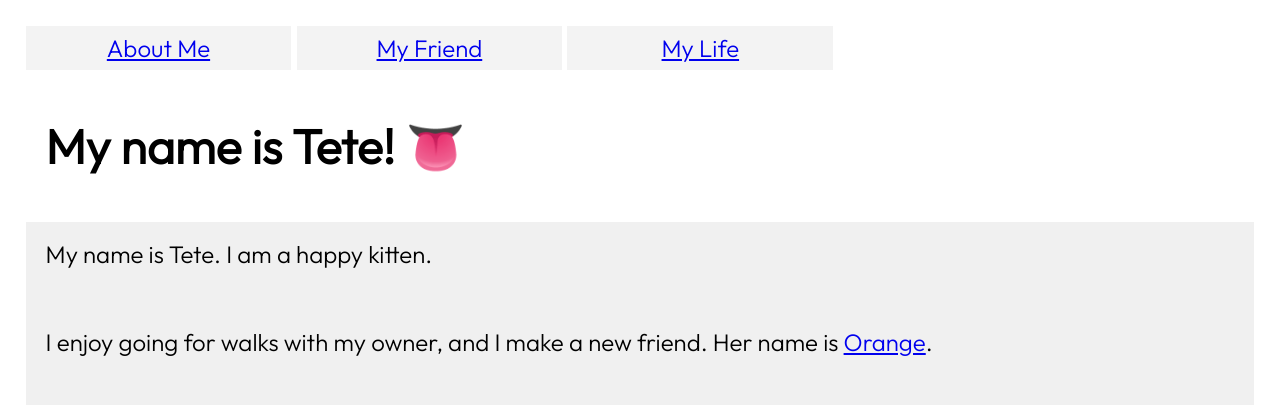
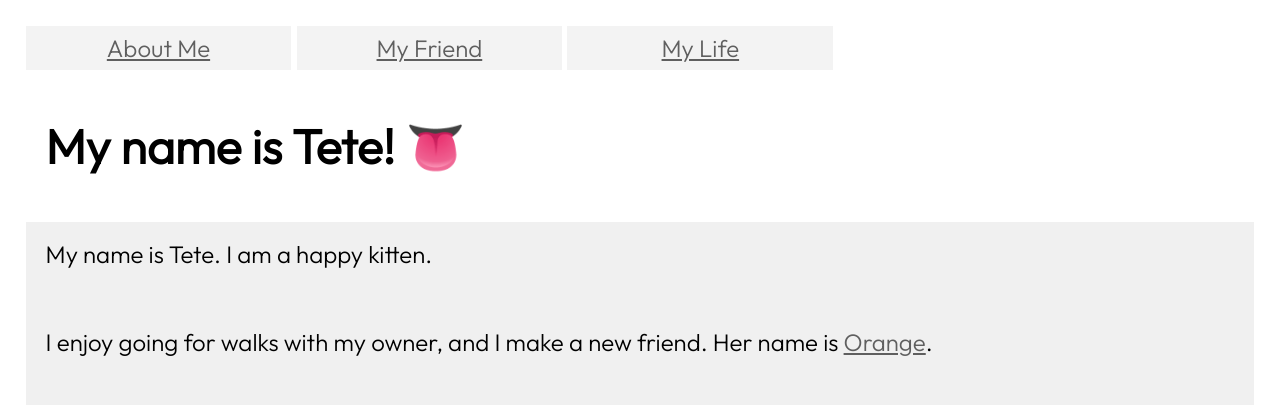
Before and after one commit to Minjiezz/si579_PS01, a plain HTML site: page index.html in a window 1280 px wide. Shown: the top 405 px of the page. Drawn offline with Linux system fonts and the light colour scheme.

Commit message:
Add files via upload

```diff
--- a/css/style.css
+++ b/css/style.css
@@ -57,3 +57,7 @@ nav li{
 
 
 a:visited{color:#5f5f5f}
+
+a {
+	color: #5f5f5f
+}
```
